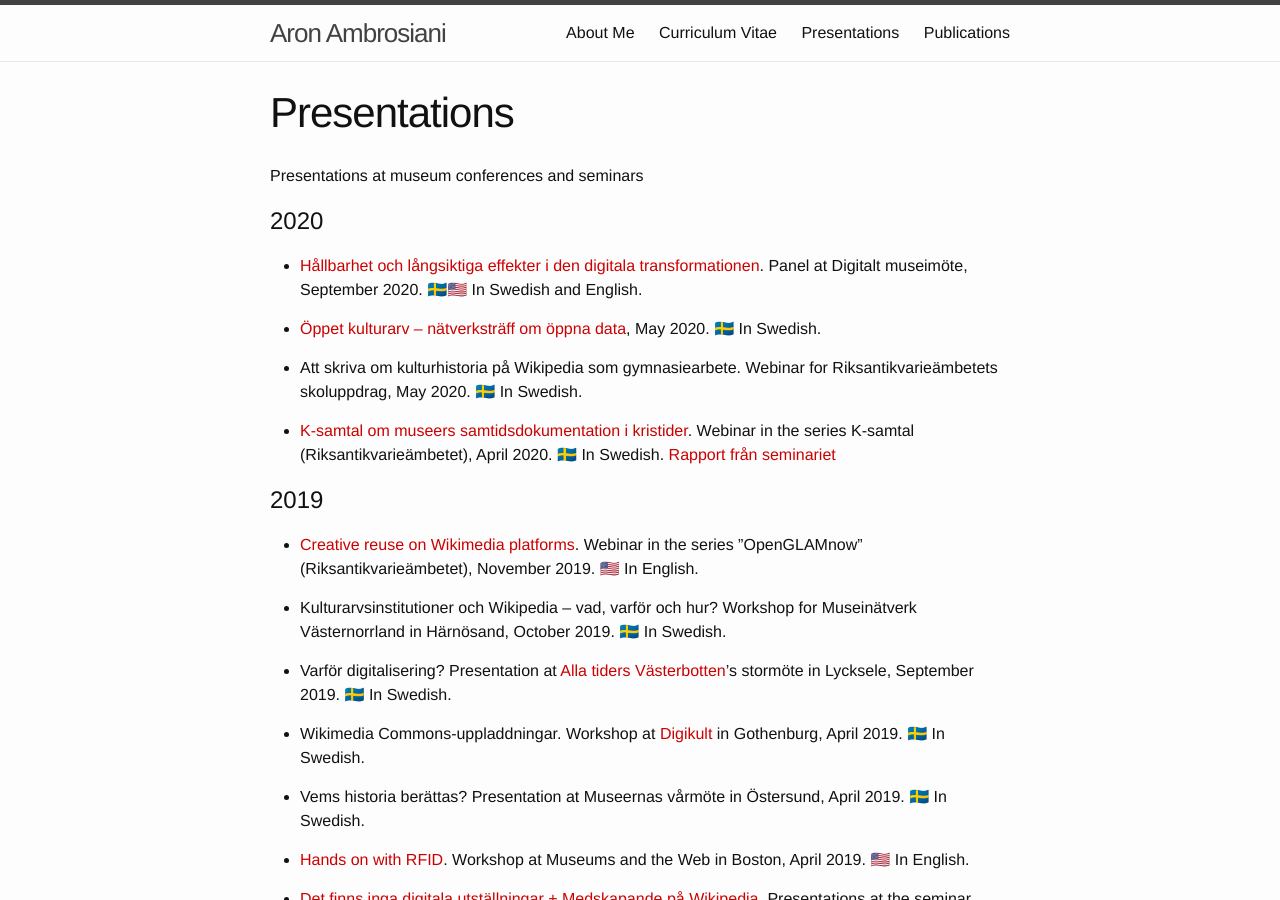
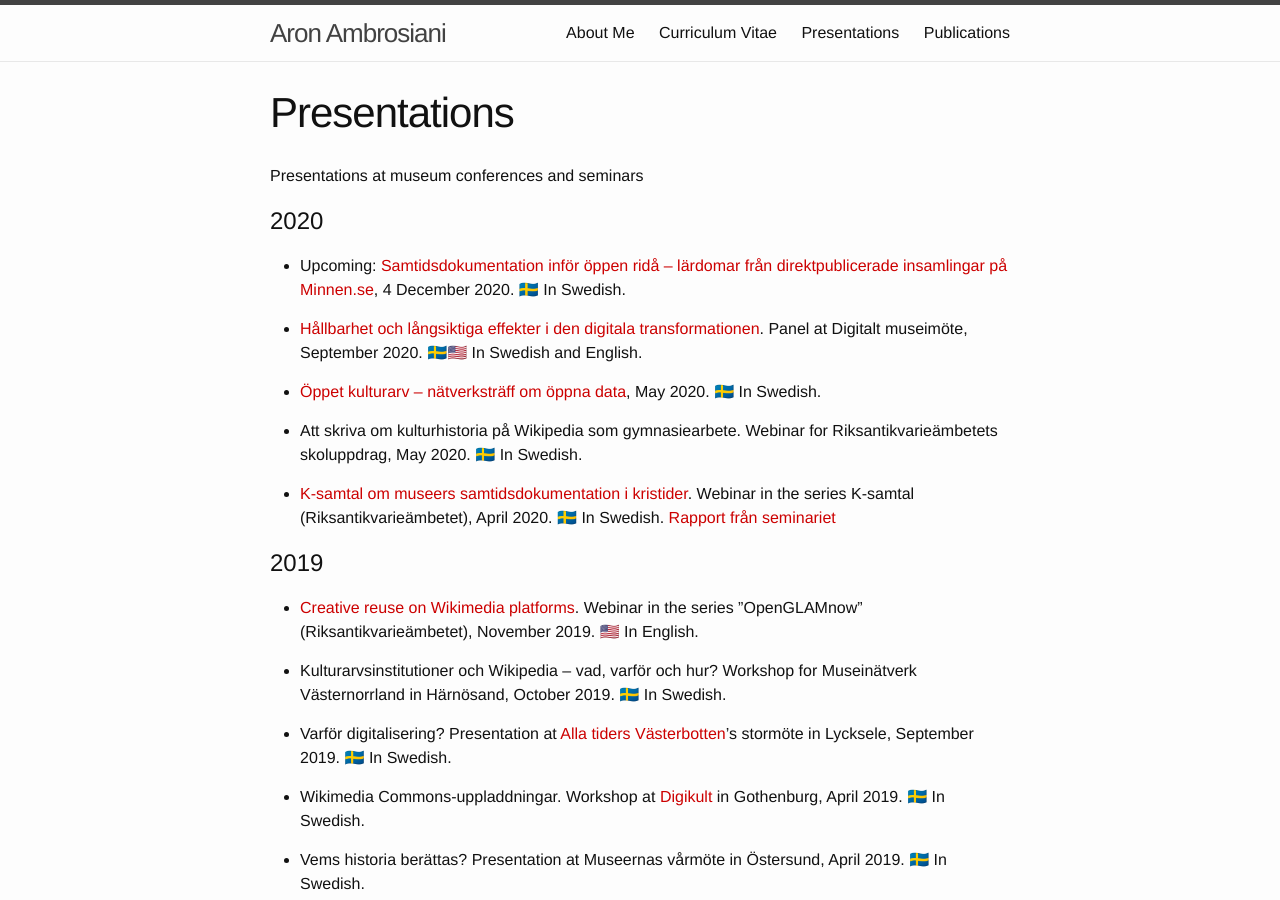
Before and after one commit to Ambrosiani/blogtest, a Jekyll site: the page built from presentations.md, in a window 1280 px wide and 900 px high. Built offline with Jekyll 4.4.1, drawn with Linux system fonts in a browser that asks for light colours.

Commit message:
Update presentations.md

```diff
--- a/presentations.md
+++ b/presentations.md
@@ -7,6 +7,8 @@ permalink: /presentations/
 Presentations at museum conferences and seminars
 
 # 2020
+
+* Upcoming: [Samtidsdokumentation inför öppen ridå – lärdomar från direktpublicerade insamlingar på Minnen.se](https://www.facebook.com/groups/DOSSNET/permalink/3851529521547380/), 4 December 2020. 🇸🇪 In Swedish.
 
 * [Hållbarhet och långsiktiga effekter i den digitala transformationen](https://www.raa.se/evenemang-och-upplevelser/kalenderhandelser/digitalt-museimote/). Panel at Digitalt museimöte, September 2020. 🇸🇪🇺🇸 In Swedish and English.
 
```
